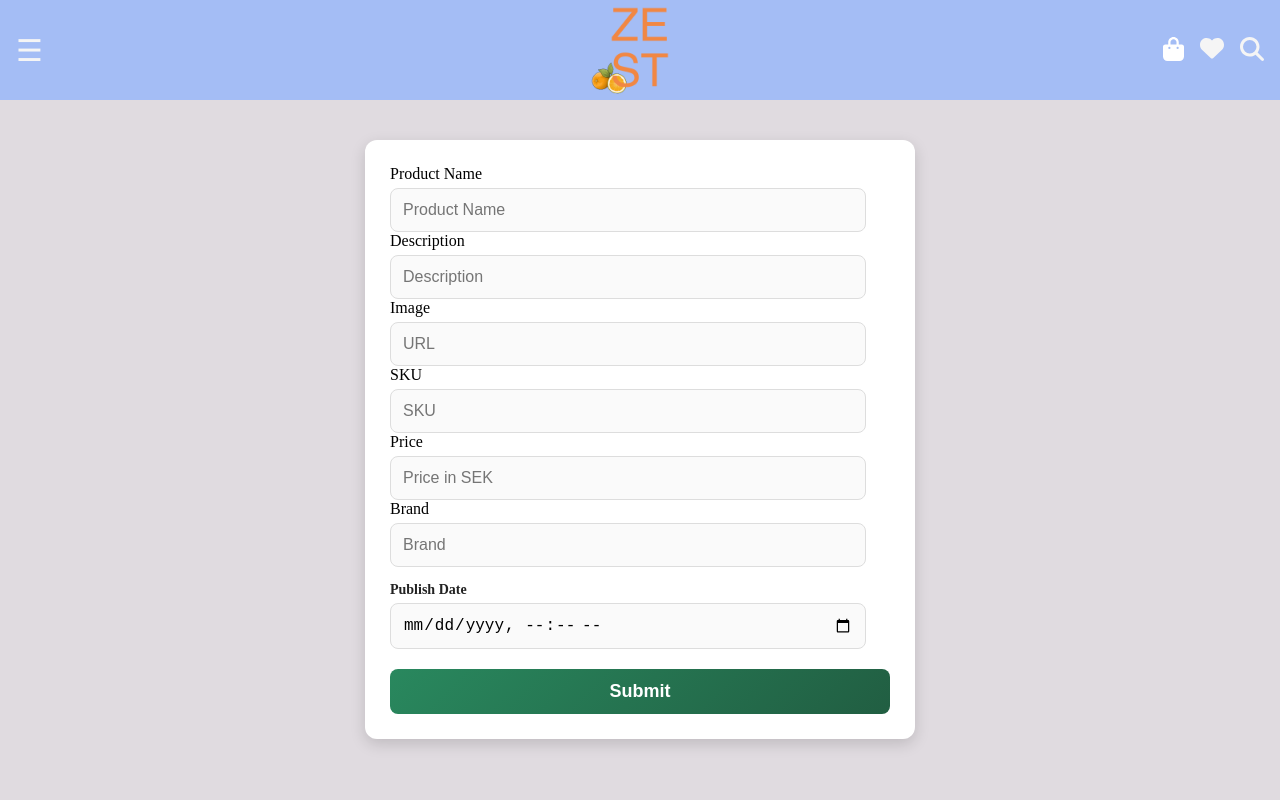
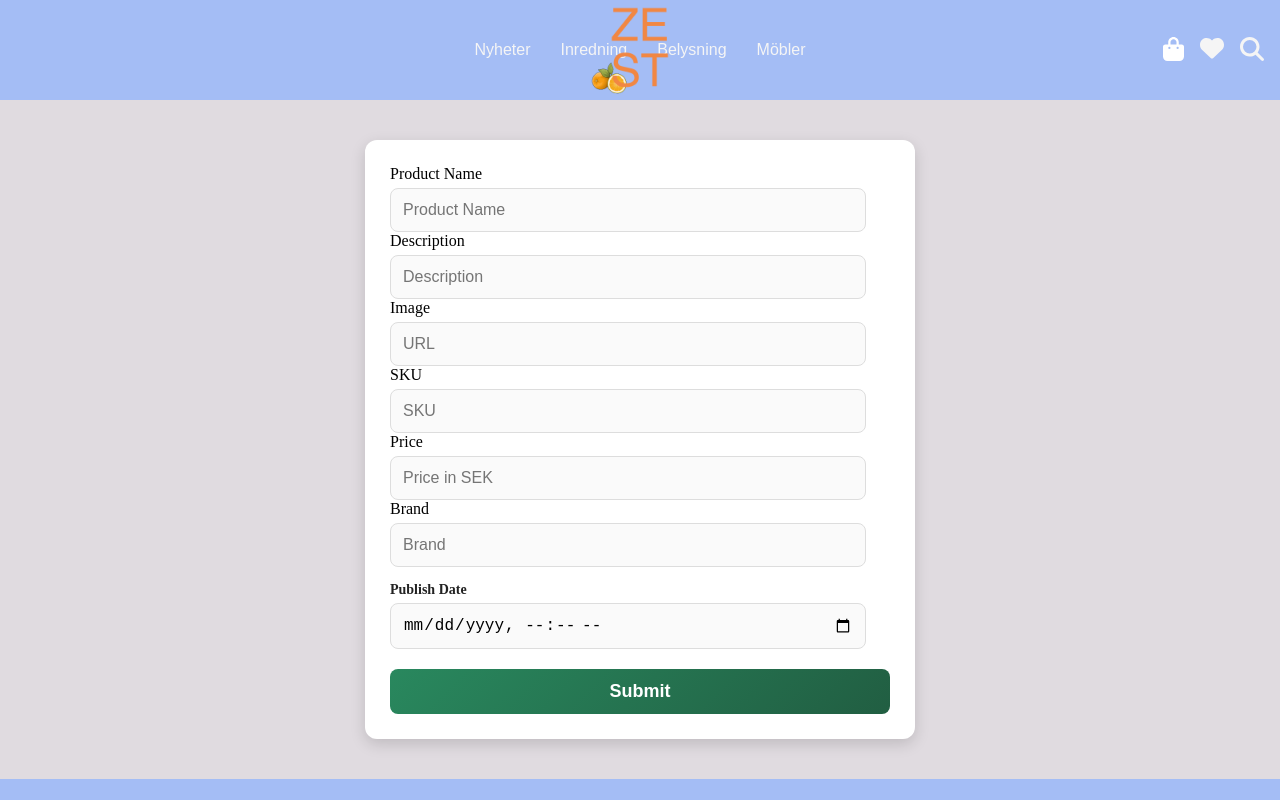
Before and after one commit to linneanarhi/zest, a React (Vite) app in the folder client/: page /admin/new in a window 1280 px wide. Shown: the top 800 px of the page. Built offline with nearby package versions, Linux system fonts and the light colour scheme; a web font is replaced by a local one.

Commit message:
påbörjat header-css, navbar är fixat (det som flöt ut på sidan)

```diff
--- a/client/src/components/AdminForm/adminForm.module.css
+++ b/client/src/components/AdminForm/adminForm.module.css
@@ -1,11 +1,13 @@
 .adminForm {
     width: 100%;
     max-width: 500px;
+    height: auto;
     margin: 40px auto;
     padding: 25px;
     background: white;
     border-radius: 12px;
     box-shadow: 0px 5px 15px rgba(0, 0, 0, 0.15);
+
 }
 
 .adminLabel {
@@ -14,6 +16,7 @@
     font-weight: 600;
     color: #222;
     font-size: 14px;
+
 }
 
 .adminInput {
@@ -25,6 +28,7 @@
     font-size: 16px;
     transition: all 0.3s ease-in-out;
     background: #fafafa;
+
 }
 
 .adminInput:focus {
--- a/client/src/components/Header/header.jsx
+++ b/client/src/components/Header/header.jsx
@@ -51,7 +51,17 @@ function Header() {
           {isOpen ? "✖" : "☰"}
         </button>
 
+                      {/* DESKTOP */}
+      <div className={styles.catagoryDesktop}>
+        <ul>
+          <li>Nyheter</li>
+          <li>Inredning</li>
+          <li>Belysning</li>
+          <li>Möbler</li>
+        </ul>
+      </div>
 
+        {/* <div className={styles.headerWrapper}> */}
         <div className={styles.imageLogo}>
           <Link className={styles.productLink} to={`/`}>
             <img
@@ -76,6 +86,9 @@ function Header() {
             className={styles.icon}
             title="Favoriter"
           />
+
+
+      {/* </div> */}
 
           {/* Sökrutan */}
           {searchOpen && (
@@ -104,17 +117,12 @@ function Header() {
           <li>Belysning</li>
           <li>Möbler</li>
         </ul>
+
+
+
       </nav>
 
-      {/* DESKTOP */}
-      <div className={styles.catagoryDesktop}>
-        <ul>
-          <li>Nyheter</li>
-          <li>Inredning</li>
-          <li>Belysning</li>
-          <li>Möbler</li>
-        </ul>
-      </div>
+
 
 
 
--- a/client/src/components/Header/header.module.css
+++ b/client/src/components/Header/header.module.css
@@ -76,7 +76,7 @@
   position: absolute;
   top: 100px;
   left: 0;
-  width: 100vw;
+  width: 100%;
   overflow-x: hidden;
   box-sizing: border-box;
   background-color: #A4BDF5;
@@ -117,3 +117,36 @@
 .catagoryDesktop {
   display: none;
 }
+
+@media (min-width: 640px) {
+
+  .navbarToggle {
+    display: none;
+  }
+
+  .catagoryDesktop  {
+    display: flex;
+
+  }
+
+
+  .catagoryDesktop ul {
+    display: flex;
+    gap: 30px;
+    list-style: none;
+    padding: 0;
+    margin: 0;
+    color: whitesmoke;
+}
+
+
+ /*  .headerWrapper {
+    display: flex;
+    flex-direction: column;
+    align-items: center;
+    width: 100%;
+    padding: 10px 0;
+
+
+} */
+}
--- a/client/src/pages/Admin/New.jsx
+++ b/client/src/pages/Admin/New.jsx
@@ -1,5 +1,6 @@
 import AdminForm from '../../components/AdminForm/AdminForm'
 import Header from '../../components/Header/header'
+import Footer from '../../components/Footer/footer'
 
 function New() {
 
@@ -7,6 +8,7 @@ function New() {
       <>
       <Header/>
       <AdminForm />
+      <Footer/>
       </>
     )
   }
```
